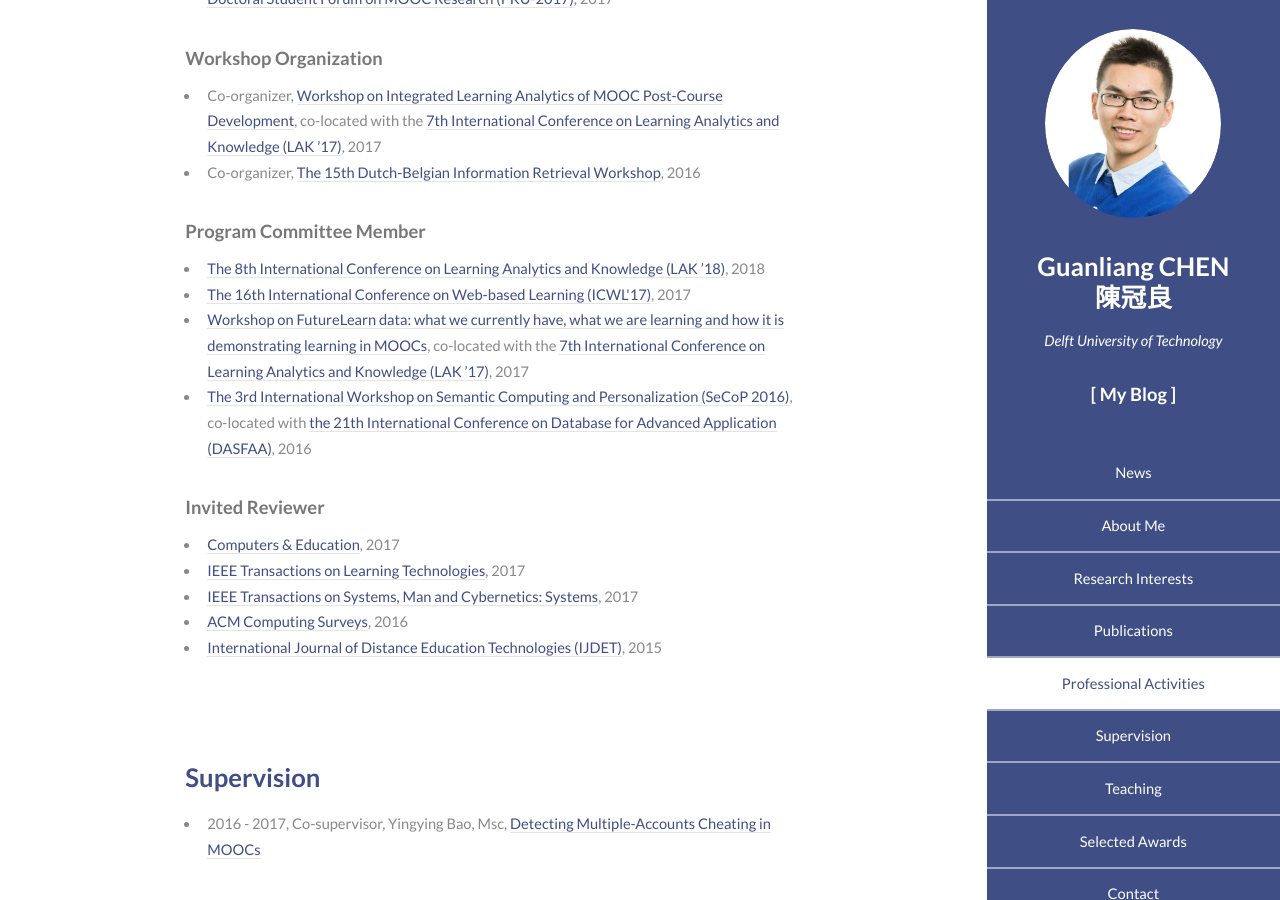
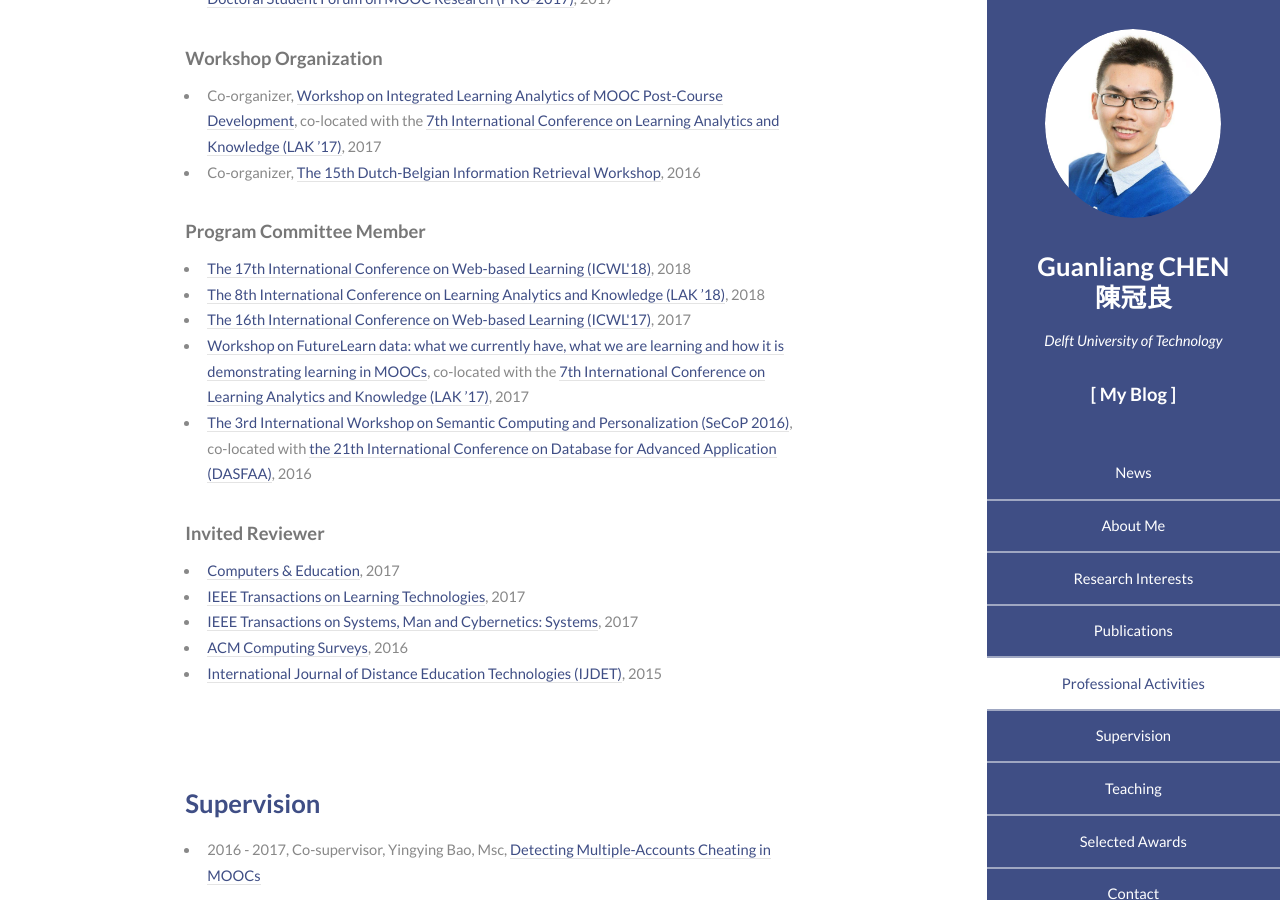
Before and after one commit to AngusGLChen/__angusglchen.github.io, a Jekyll site: the page index.html, which Jekyll copies as it is, in a window 1280 px wide and 900 px high, scrolled down 3457 px. Built offline with Jekyll 4.4.1, drawn with Linux system fonts in a browser that asks for light colours.

Commit message:
May 3, 2018

```diff
--- a/index.html
+++ b/index.html
@@ -166,6 +166,7 @@
 											</ul>
 										<h4>Program Committee Member</h4>
 											<ul>
+												<li><a href="http://www.itsci.mju.ac.th/icwl2018/">The 17th International Conference on Web-based Learning (ICWL'18)</a>, 2018</li>
 												<li><a href="https://sites.google.com/site/lak17flworkshop/">The 8th International Conference on Learning Analytics and Knowledge (LAK ’18)</a>, 2018</li>
 												<li><a href="http://www.hkws.org/conference/icwl2017/">The 16th International Conference on Web-based Learning (ICWL'17)</a>, 2017</li>
 												<li><a href="https://sites.google.com/site/lak17flworkshop/">Workshop on FutureLearn data: what we currently have, what we are learning and how it is demonstrating learning in MOOCs</a>, co-located with the <a href="http://educ-lak17.educ.sfu.ca/">7th International Conference on Learning Analytics and Knowledge (LAK ’17)</a>, 2017</li>
```
